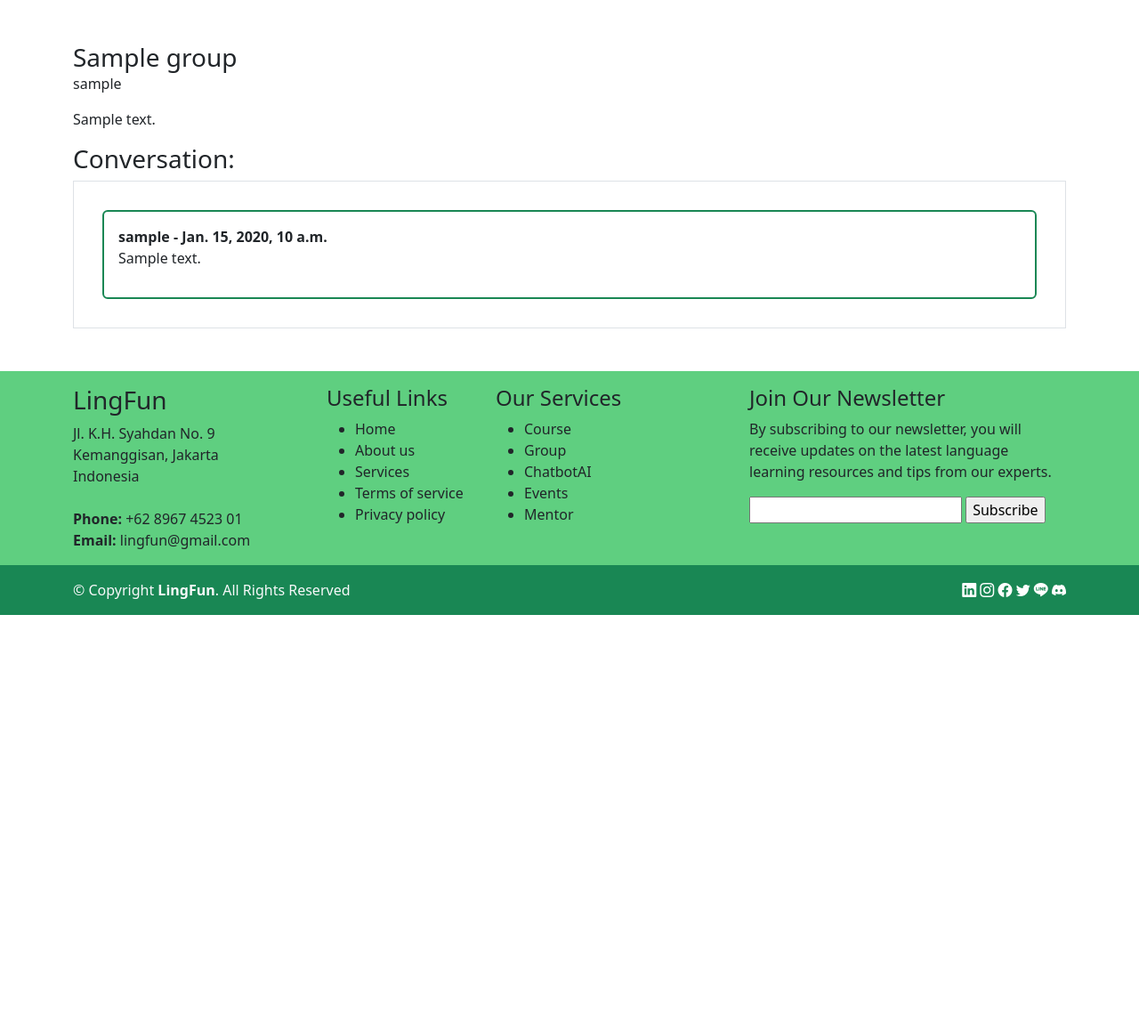
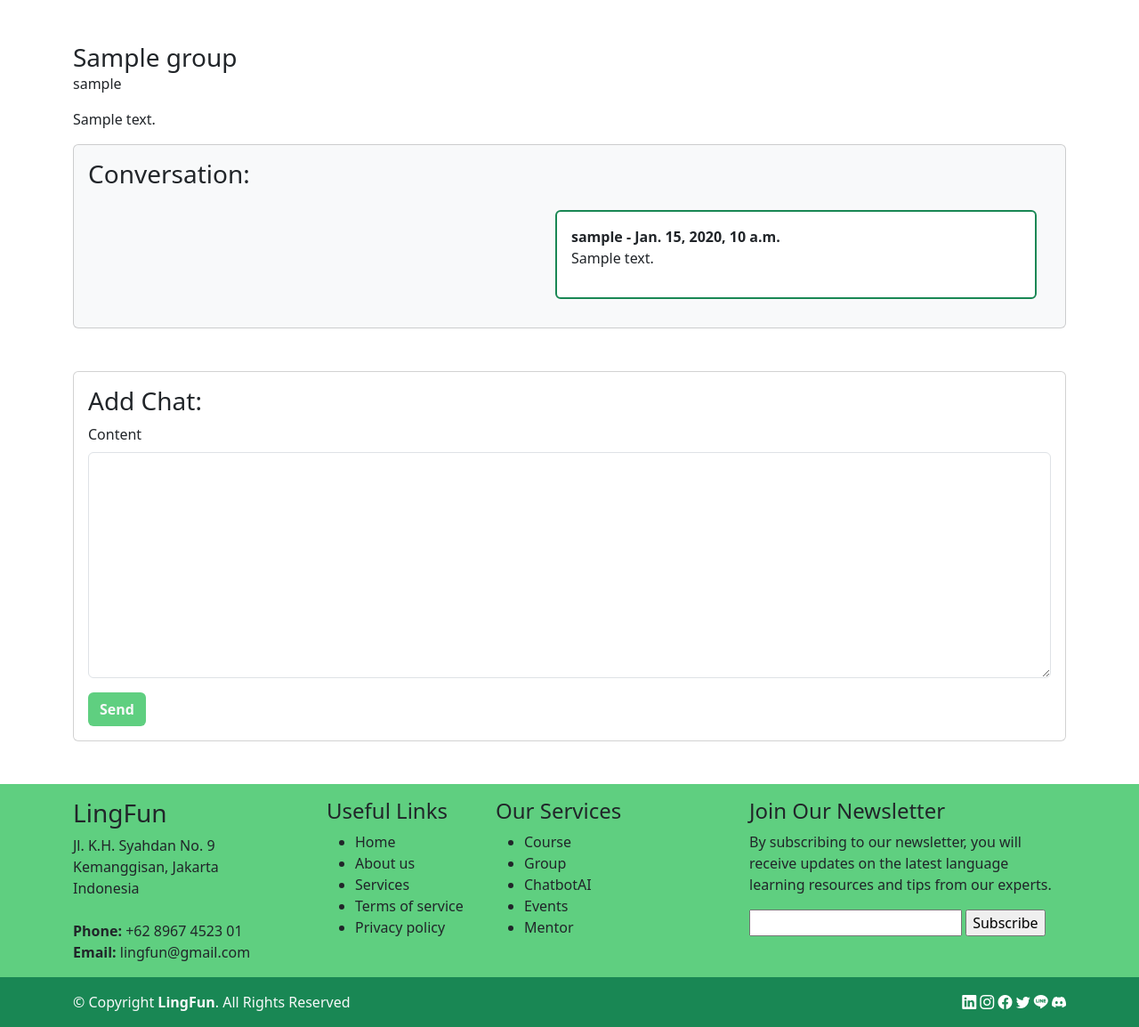
Before and after one commit to Penk13/LingFun, a Django app: page /groups/1/ in a window 1280 px wide. Shown: the part 56-1210 px from the top of the page at 89% size. Before the commit the page ends 747 px from the top, so only its background shows below. Run offline with Django 3.2, Linux system fonts and the light colour scheme; a user stored in the database is signed in; tables that the repository leaves empty hold one stand-in row (values such as "Sample post"); some libraries are stand-ins or nearby versions.

Commit message:
user can add chat

```diff
--- /dev/null
+++ b/group/forms.py
@@ -0,0 +1,8 @@
+from django import forms
+from .models import Chat
+
+
+class ChatForm(forms.ModelForm):
+    class Meta:
+        model = Chat
+        fields = ['content']
--- a/group/views.py
+++ b/group/views.py
@@ -1,6 +1,7 @@
 from django.shortcuts import render, get_object_or_404, redirect
 from django.contrib.auth.decorators import login_required
 from .models import Group, Chat, UserGroup
+from .forms import ChatForm
 
 
 def groups(request):
@@ -20,10 +21,22 @@ def group(request, pk):
         user_group = False
         chats = False
 
+    form = ChatForm()
+    if request.user.is_authenticated:
+        if request.method == "POST":
+            form = ChatForm(request.POST)
+            if form.is_valid():
+                obj = form.save(commit=False)
+                obj.group = group
+                obj.user = user
+                obj.save()
+                return redirect("group", pk=pk)
+
     context = {
         "group": group,
         "chats": chats,
         "user_group": user_group,
+        "form": form,
     }
     return render(request, "group/group.html", context)
 
--- a/templates/group/group.html
+++ b/templates/group/group.html
@@ -1,4 +1,4 @@
-{% extends 'base.html' %} {% load static %}
+{% extends 'base.html' %} {% load static %} {% load crispy_forms_tags %}
 
 {% block title_page %} {{ group.name }} {% endblock title_page %}
 
@@ -9,21 +9,29 @@
     <p class="my-3">{{ group.description }}</p>
 
     {% if user_group %}
-    <h3>Conversation:</h3>
-    <div class="border p-3">
+    <div class="card p-3 bg-light">
+        <h3>Conversation:</h3>
         {% for chat in chats %}
         {% if chat.user == request.user %}
-        <div class="border border-2 border-success rounded m-3 p-3">
+        <div class="card w-50 border-2 border-success rounded ms-auto m-3 p-3">
             <b><span>{{ chat.user.username }} - {{ chat.date_created }}</span></b>
             <p>{{ chat.content }}</p>
         </div>
         {% else %}
-        <div class="border rounded m-3 p-3">
+        <div class="card w-50 rounded m-3 p-3">
             <b><span>{{ chat.user.username }} - {{ chat.date_created }}</span></b>
             <p>{{ chat.content }}</p>
         </div>
         {% endif %}
         {% endfor %}
+    </div>
+    <div class="card mt-5 p-3">
+        <h3>Add Chat:</h3>
+        <form method="POST">
+            {% csrf_token %}
+            {{ form|crispy }}
+            <input class="btn text-light fw-bold" style="background-color: #5fcf80;" type="submit" value="Send">
+        </form>
     </div>
 
     {% else %}
```
